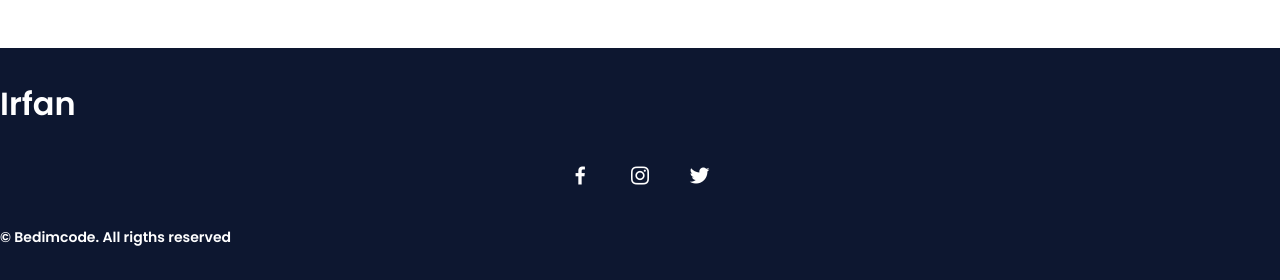
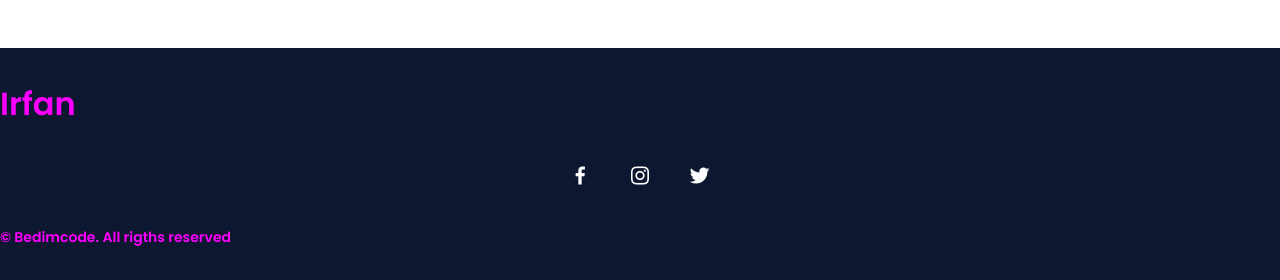
Before and after one commit to f4nn18/f4nn.github.io, a PHP site: page /w1.html in a window 1280 px wide. Shown: the part 2417-2697 px from the top of the page. Run offline with PHP 8.4, Linux system fonts and the light colour scheme.

Commit message:
try footer

```diff
--- a/assets/css/wstyles.css
+++ b/assets/css/wstyles.css
@@ -395,7 +395,7 @@ img {
 /* ===== FOOTER =====*/
 .footer {
   background-color: var(--second-color);
-  color: #fff;
+  color: #f0f;
   text-align: center;
   font-weight: var(--font-semi);
   padding: 2rem 0;
```
